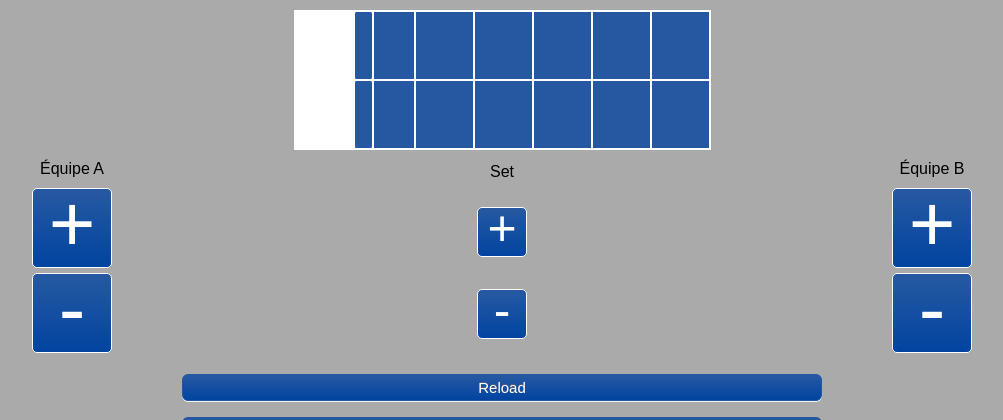
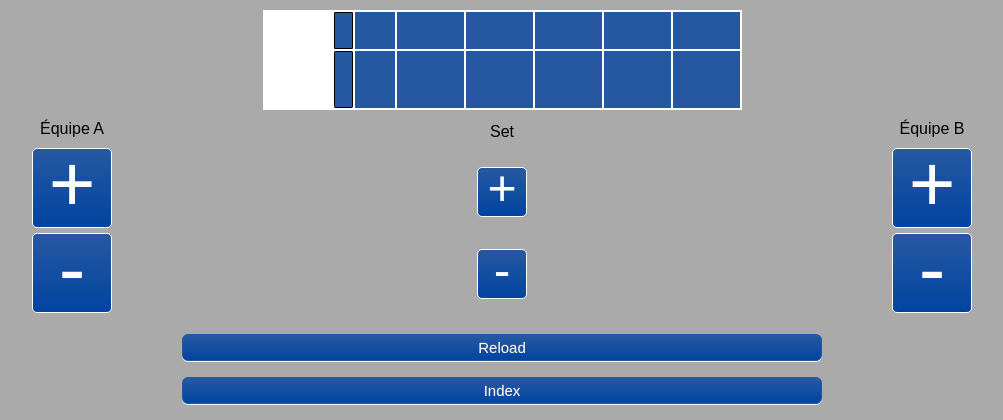
Before and after one commit to jphuguet/volley-scoreboard, a Flask app: page /remote in a window 1280 px wide. Shown: the top 420 px of the page, without its empty margins (138-1141 px from the left). Run offline with Flask 3, Linux system fonts and the light colour scheme; some libraries are stand-ins or nearby versions.

Commit message:
Updated css (scoreboard size)

```diff
--- a/static/css/main.css
+++ b/static/css/main.css
@@ -11,19 +11,19 @@
 
 table {
     background-color: white;
-    font-size: 30px;
+    font-size: 35px;
     margin: 10px;
 }
-
-
+tr {
+  vertical-align: bottom;
+}
 td {
   background-color: #2558a1;
   color: white;
   text-align: center;
-  width: 55px;
+  width: 65px;
   line-height: 1px;
-  display: table-cell;
-  height: 65px;
+  height: 15px;
 }
 
 .name {
@@ -127,7 +127,6 @@
   display: inline-block;
   cursor: pointer;
   color: #ffffff;
-  /* font-family: Arial; */
   font-size: 15px;
   font-weight: normal;
   padding: 4px 24px;
@@ -138,6 +137,7 @@
 .team_color {
   border-radius: 5%;
   width: 15px;
+  border: 1px solid black;
 }
 
 @media screen and (max-width: 768px) {
--- a/static/js/script.js
+++ b/static/js/script.js
@@ -14,7 +14,6 @@
     const color_b = data['b']['color'];
 
     if (logo_a == 'None' || logo_b == 'None') {
-        console.log('One null');
         document.getElementById('team_a_logo_col').style.display = "None";
         document.getElementById('team_b_logo_col').style.display = "None";
 
```
Also changed, not shown: templates/score.html (+0 -17 lines).
